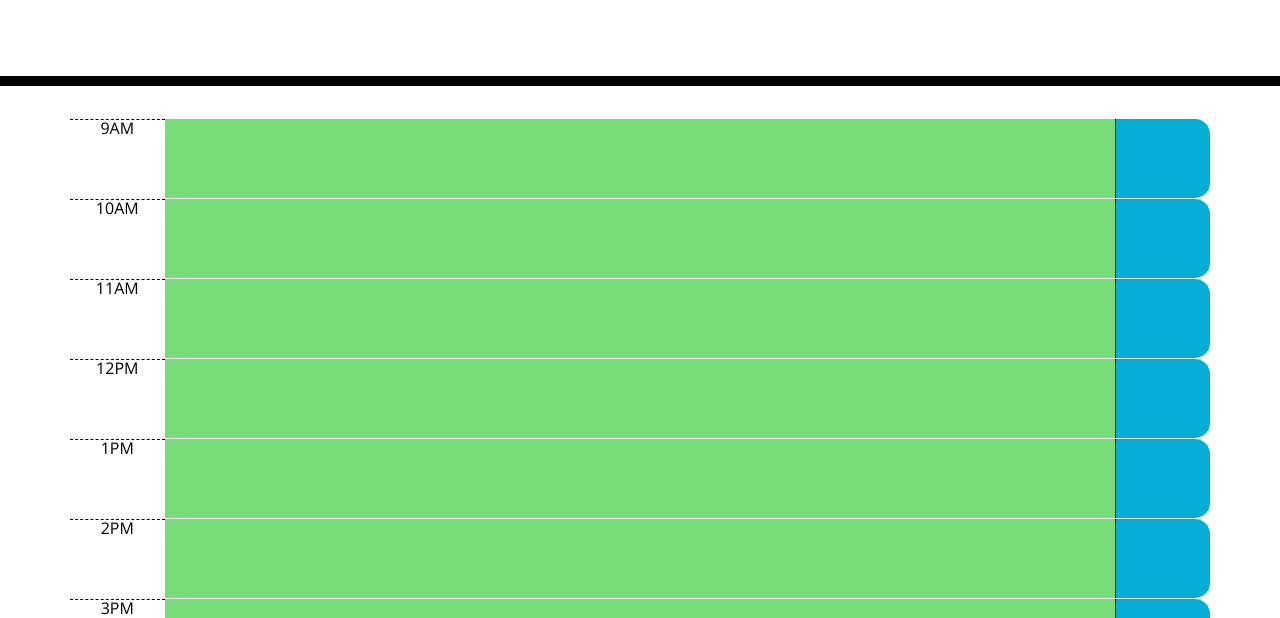
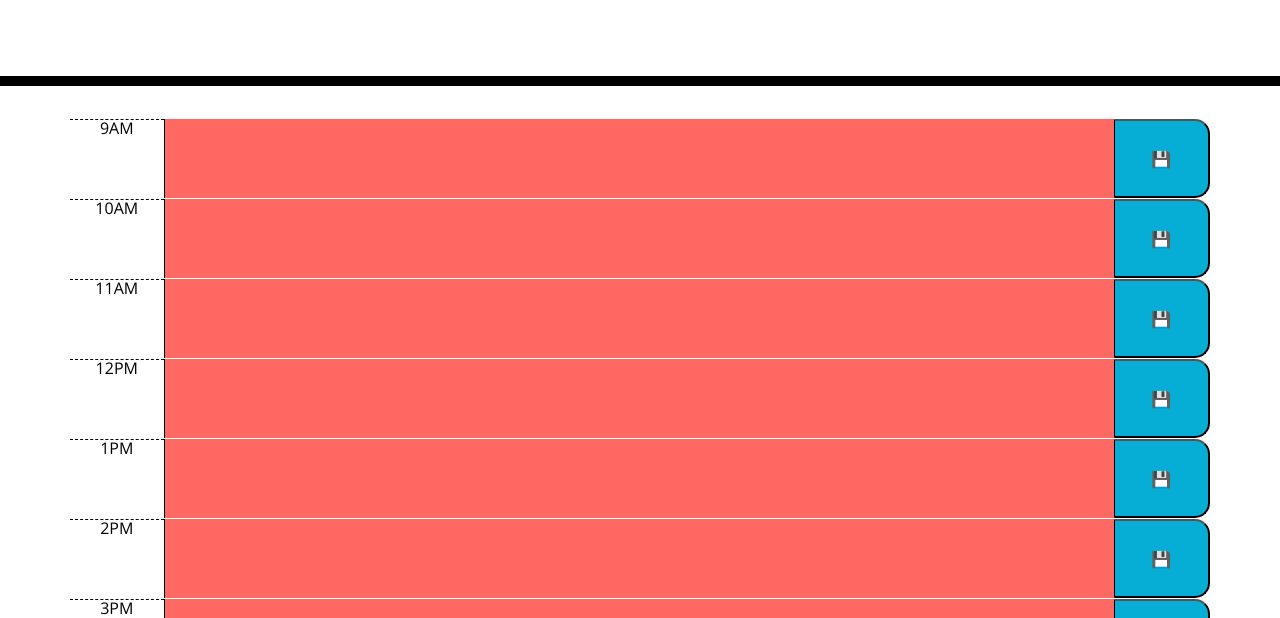
Before and after one commit to paulsloderbeck/dayscheduler, a plain HTML site: page index.html in a window 1280 px wide. Shown: the part 182-800 px from the top of the page. Drawn offline with nearby package versions, Linux system fonts and the light colour scheme.

Commit message:
Added getTasks and storeTasks using localStorage, added nested for loop within rendercal to check for taks while rendering calendar

```diff
--- a/index.html
+++ b/index.html
@@ -27,29 +27,74 @@
   <script src="https://cdnjs.cloudflare.com/ajax/libs/moment.js/2.24.0/moment.min.js"></script>
   <script type="text/javascript">
     const hours = ["9AM", "10AM", "11AM", "12PM", "1PM", "2PM", "3PM", "4PM", "5PM"];
+    let tasks = [];
 
+    function getTasks() {
+      let storedTasks = JSON.parse(localStorage.getItem("tasks"))
+      if (storedTasks !== null) {
+        tasks = storedTasks;
+        console.log(tasks);
+        console.log(typeof (tasks));
+      }
+    };
+
+    function storeTasks() {
+      localStorage.setItem("tasks", JSON.stringify(tasks));
+    }
+
+    function renderCal() {
       for (i = 0; i < hours.length; i++) {
         var newBlock = $("<div>");
         var newHour = $("<div>");
-      var newRow = $("<div>");
-      var newSave = $("<div>");
+        var newText = $("<textarea>");
+        var newSave = $("<button>");
         newBlock.addClass("time-block");
         newBlock.addClass("row");
         newHour.addClass("hour");
         newHour.addClass("col");
         newHour.text(hours[i]);
-      newRow.addClass("textarea");
-      newRow.addClass("future");
-      newRow.addClass("col-10");
-      newRow.attr("data-hour", hours[i]);
-      console.log(newRow.attr("data-hour"));
+        newText.addClass("textarea");
+        newText.addClass("present");
+        newText.addClass("col-10");
+        newText.attr("data-hour", hours[i]);
+        for (j = 0; j < tasks.length; j++) {
+          if (tasks[j].hour === hours[i]) {
+            newText.text(tasks[j].text);
+          }
+        }
+        newText.attr("id", hours[i]);
+        console.log(newText.attr("data-hour"));
         newSave.addClass("col");
         newSave.addClass("saveBtn");
+        newSave.text("💾");
+        newSave.attr("data-hour", hours[i]);
+        newSave.click(function () {
+          let temp = $(this).attr("data-hour");
+          console.log(temp);
+          let text = $("#" + temp).val();
+          console.log(text);
+          let myTask = {
+            hour: "" + temp,
+            text: "" + text
+          }
+          console.log(myTask);
+          tasks.push(myTask);
+          storeTasks();
+        });
         $(".container").append(newBlock);
         newBlock.append(newHour);
-      newBlock.append(newRow);
+        newBlock.append(newText);
         newBlock.append(newSave);
+        console.log(localStorage);
+        //render tasks for each data-hour text area that has task
       }
+    };
+
+    getTasks();
+    renderCal();
+    //save tasks
+    //test before or after with moment
+
 
 
 
```
Lines whose indentation alone changed are shown as unchanged.
